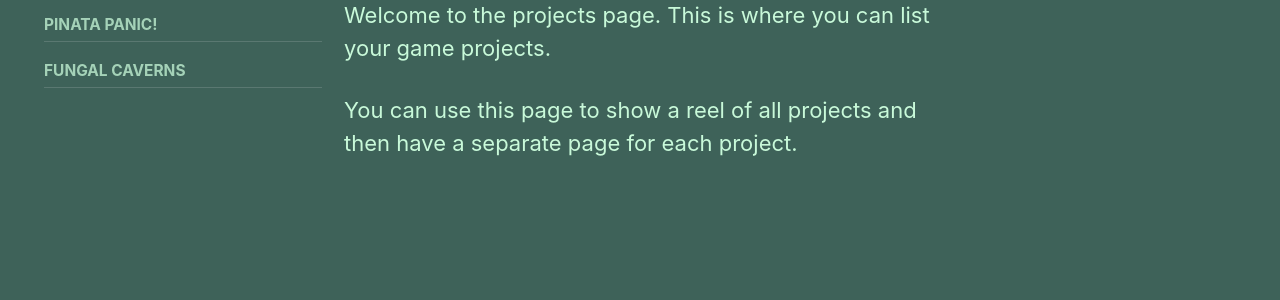
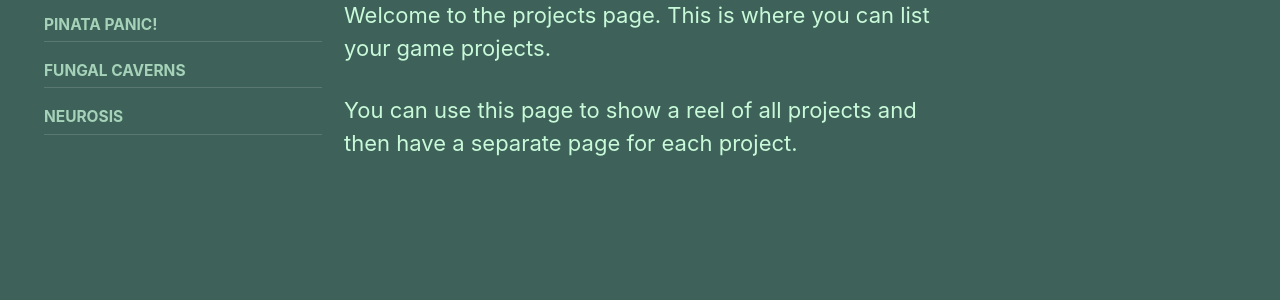
Before and after one commit to JamesMcC23/JamesMcC23.github.io, a Jekyll site: the page built from _pages/projects.md, in a window 1280 px wide. Shown: the part 173-473 px from the top of the page. Built offline with Jekyll 4.4.1, drawn with Linux system fonts in a browser that asks for light colours.

Commit message:
Add 'Neurosis' project to navigation

```diff
--- a/_data/navigation.yml
+++ b/_data/navigation.yml
@@ -29,6 +29,8 @@ projects:
     url: /projects/game-jam/
   - title: "Fungal Caverns"
     url: /projects/capstone/
+  - title: "Neurosis"
+    url: /projects/neurosis/
 
 # Sidebar menu for the Pages page
 pages:
```
